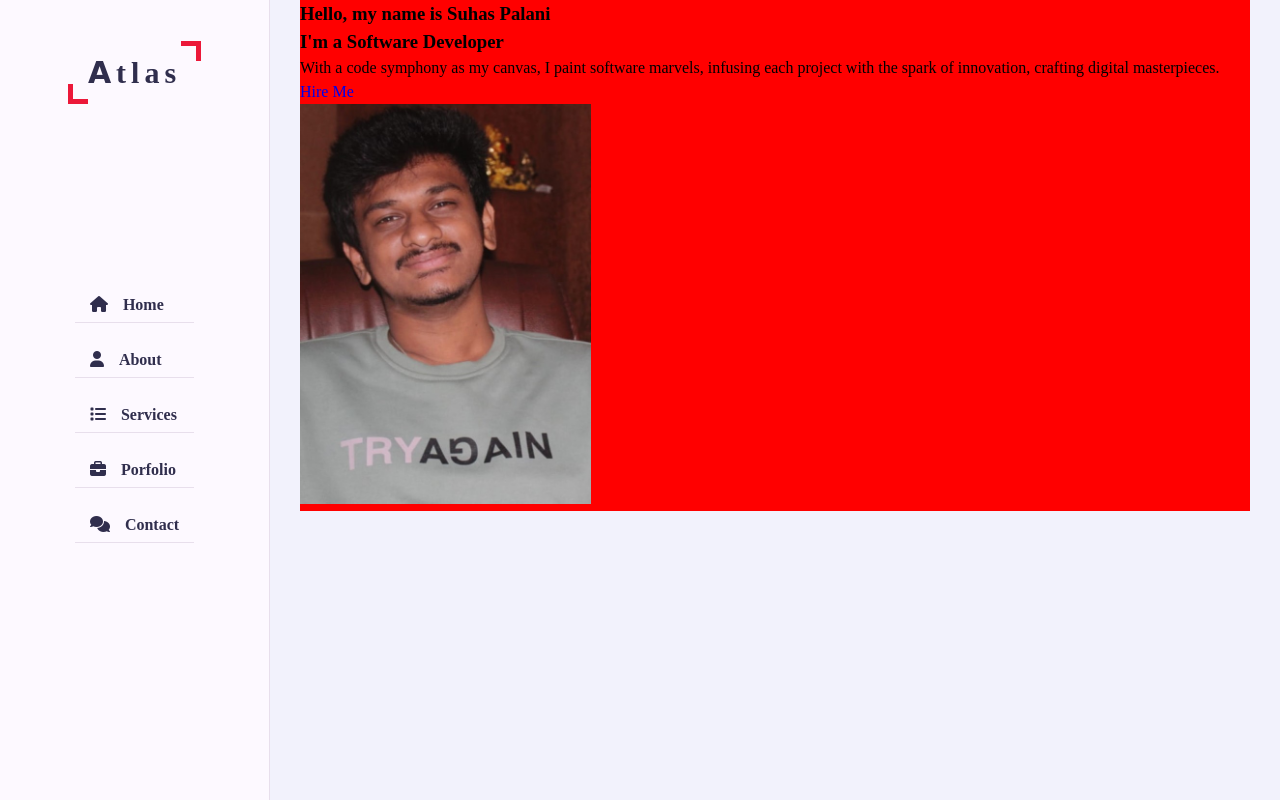
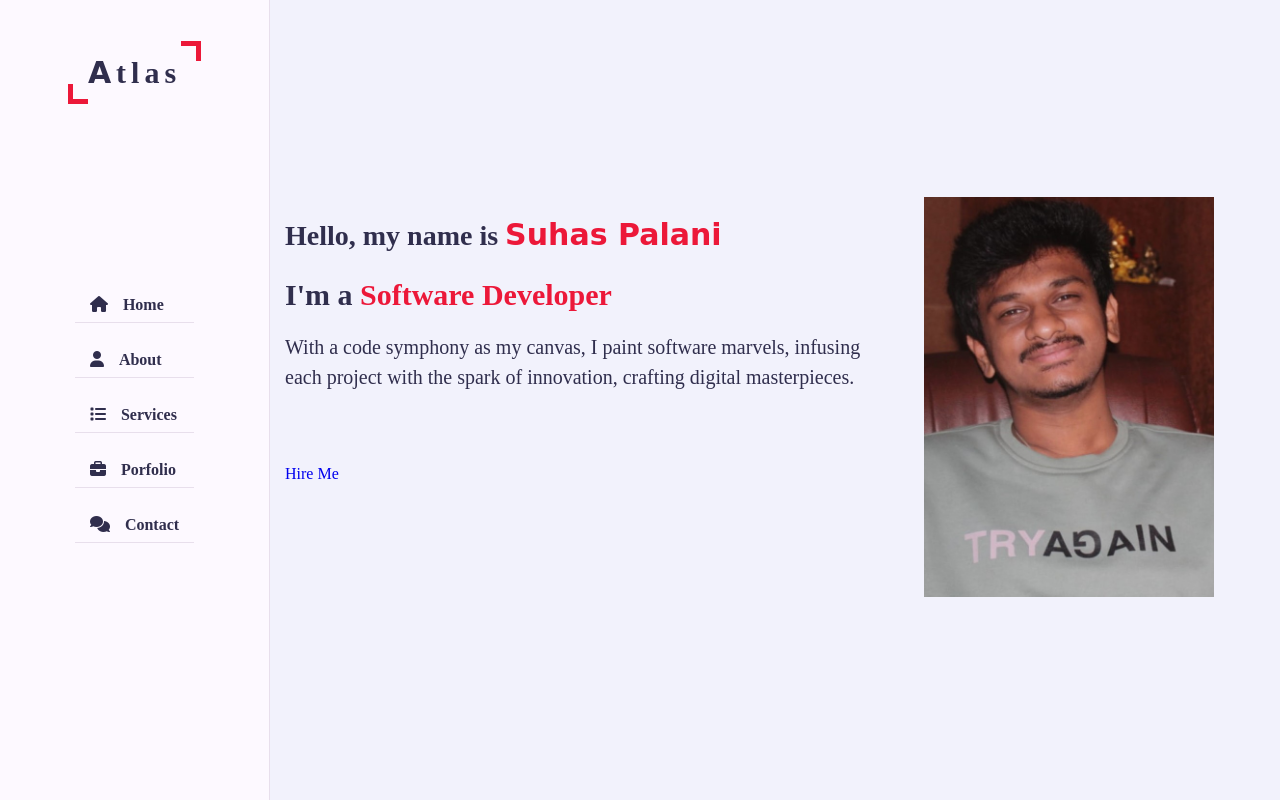
Before and after one commit to SuhasPalani/suhas-portfolio, a plain HTML site: page index.html in a window 1280 px wide. Drawn offline with Linux system fonts and the light colour scheme; a web font is replaced by a local one.

Commit message:
updating home section

```diff
--- a/css/style.css
+++ b/css/style.css
@@ -66,8 +66,17 @@ body {
 {
     max-width: 1100px;
     width: 100%;
-    background: red;
+    /* background: red; */
     margin: auto;
+}
+
+.row
+{
+    display: flex;
+    flex-wrap: wrap;
+    margin-left: -15px;
+    margin-right: -15px;
+    position: relative;
 }
 
 ul {
@@ -191,8 +200,61 @@ ul {
 }
 
 /* home */
-
+.home
+{
+    min-height: 100vh;
+    display: flex;
+    color: var(--text-black-900);
+}
 .home .home-img img
 {
     height: 400px;
 }
+
+.home .home-info
+{
+    flex: 0 0 60%;
+    max-width: 60%;
+}
+
+.home .home-img
+{
+    flex: 0 0 40%;
+    max-width: 40%;
+    /* background: red; */
+    text-align: center;
+    position: relative;
+}
+
+h3.hello
+{
+    font-size: 28px;
+    margin: 15px 0;
+
+}
+
+h3.hello span
+{
+    font-family: 'Clicker Script', cursive;
+    font-size: 30px;
+    font-weight: 700;
+    color: var(--skin-color);
+}
+
+h3.my-profession
+{
+    font-size: 30px;
+    margin: 15px 0;
+}
+
+.typing
+{
+    color: var(--skin-color);
+}
+
+.home-info p
+{
+    margin-bottom: 70px;
+    font-size: 20px;
+    color: var(--text-black-700);
+}
```
